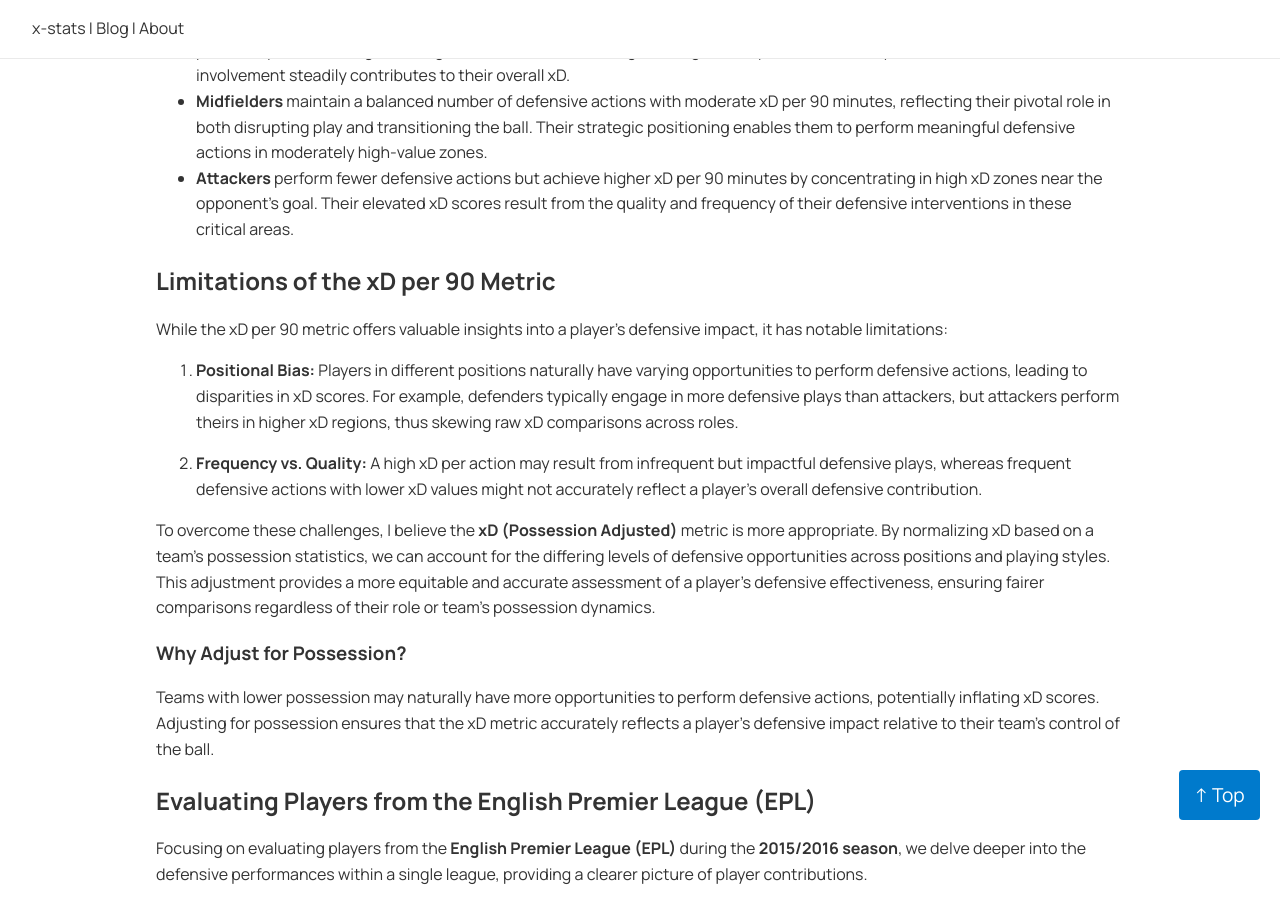
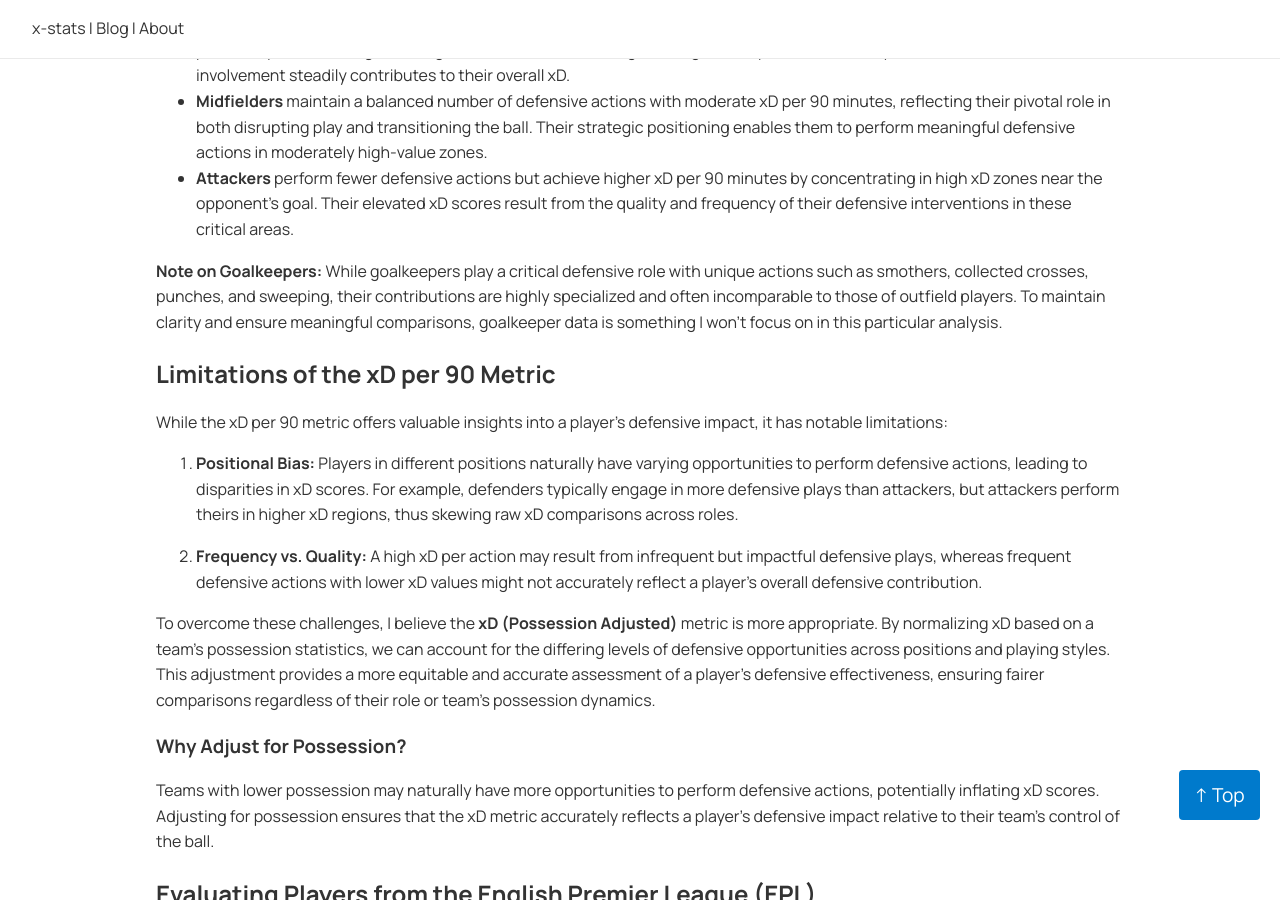
Before and after one commit to u3mukher/x-stats, a Jekyll site: the page built from _posts/2024-12-12-xD.md, in a window 1280 px wide and 900 px high, scrolled down 5047 px. Built offline with Jekyll 4.4.1, drawn with Linux system fonts in a browser that asks for light colours; a style sheet for code colours, icons or effects is not loaded.

Commit message:
Update 2024-12-12-xD.md

```diff
--- a/_posts/2024-12-12-xD.md
+++ b/_posts/2024-12-12-xD.md
@@ -158,6 +158,9 @@ The scatter plot above vividly illustrates the distinct defensive profiles of de
 - **Midfielders** maintain a balanced number of defensive actions with moderate xD per 90 minutes, reflecting their pivotal role in both disrupting play and transitioning the ball. Their strategic positioning enables them to perform meaningful defensive actions in moderately high-value zones.
 - **Attackers** perform fewer defensive actions but achieve higher xD per 90 minutes by concentrating in high xD zones near the opponent's goal. Their elevated xD scores result from the quality and frequency of their defensive interventions in these critical areas.
 
+**Note on Goalkeepers:** While goalkeepers play a critical defensive role with unique actions such as smothers, collected crosses, punches, and sweeping, their contributions are highly specialized and often incomparable to those of outfield players. To maintain clarity and ensure meaningful comparisons, goalkeeper data is something I won't focus on in this particular analysis.
+
+
 ## Limitations of the xD per 90 Metric
 
 While the xD per 90 metric offers valuable insights into a player's defensive impact, it has notable limitations:
```
